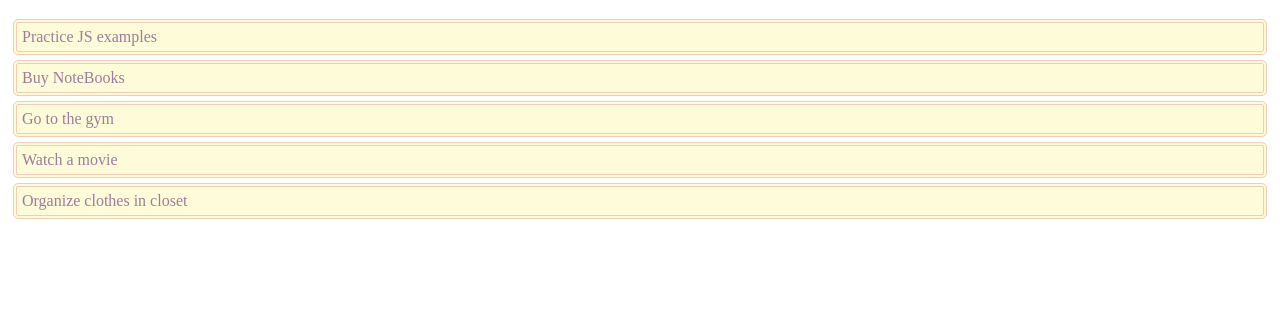
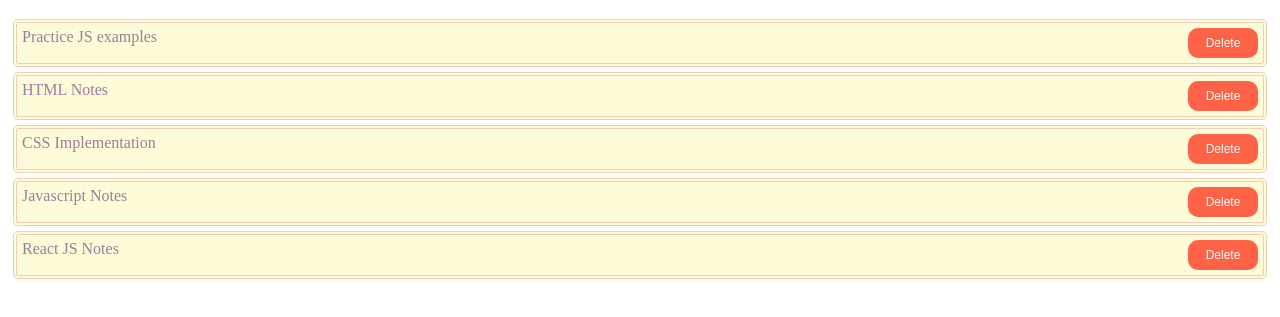
Before and after one commit to vaishnavishahakar/Notes-App, a plain HTML site: page index.html in a window 1280 px wide. Shown: the part 61-378 px from the top of the page. Drawn offline with Linux system fonts and the light colour scheme.

Commit message:
add delete button with functionality

```diff
--- a/index.html
+++ b/index.html
@@ -1,21 +1,36 @@
 <!DOCTYPE html>
 <html lang="en">
+
 <head>
     <meta charset="UTF-8">
     <meta name="viewport" content="width=device-width, initial-scale=1.0">
     <title>Notes App</title>
 
     <style>
-        .notes-items{
+        .notes-items {
             border: 4px double #EECEB9;
             padding: 5px;
             margin: 5px;
             border-radius: 5px;
             background-color: #FEFBD8;
             color: #9c7c9f;
+            display: flex;
+            justify-content: space-between;
+        }
+
+        .btn-del {
+            background-color: tomato;
+            color: #fff;
+            font-size: 12px;
+            border: none;
+            border-radius: 10px;
+            cursor: pointer;
+            height: 30px;
+            width: 70px;
         }
     </style>
 </head>
+
 <body>
     <h1>Notes App</h1>
 
@@ -24,26 +39,39 @@
     </div>
 
     <script>
-        const tasks = ["Practice JS examples",
-        "Buy NoteBooks",
-        "Go to the gym",
-        "Watch a movie",
-        "Organize clothes in closet"];
+        const tasks = [
+            "Practice JS examples",
+            "HTML Notes",
+            "CSS Implementation",
+            "Javascript Notes",
+            "React JS Notes"];
 
-        function loadTasks(){
+        function loadTasks() {
             const tasksContainer = document.getElementById("tasks-container");
+            tasksContainer.innerHTML = '';
 
-            for(const task of tasks)
-        {
-            tasksContainer.innerHTML += `
+            for (const task of tasks) {
+                tasksContainer.innerHTML += `
             <div class = "notes-items">
                 ${task}
+                <button class="btn-del" type="button" onclick="deleteTask('${task}')">
+                    Delete
+                </button>
             </div>
             `
-        }
+            }
         }
         loadTasks();
 
+        function deleteTask(task){
+            const taskIndex = tasks.indexOf(task);
+            tasks.splice(taskIndex, 1);
+
+            loadTasks();
+        }
+
+
     </script>
 </body>
+
 </html>
```
